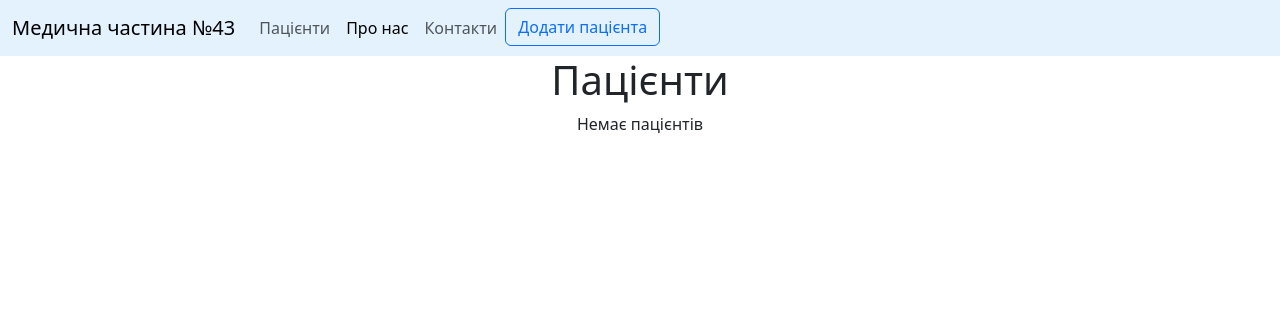
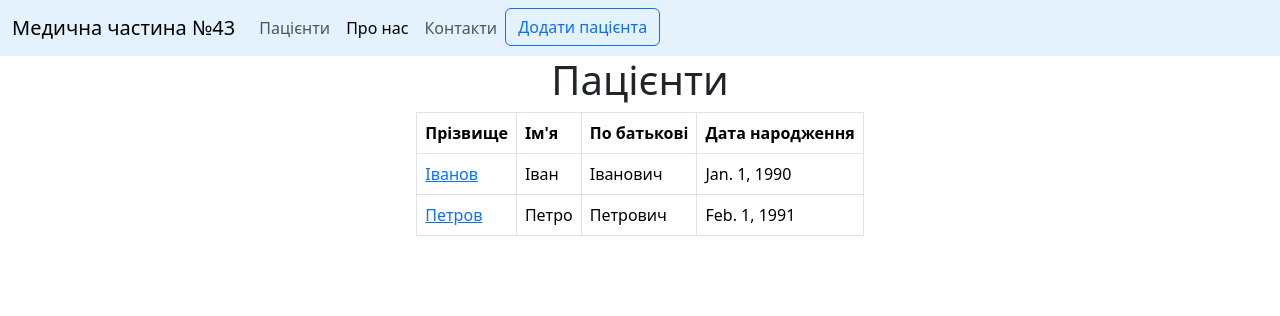
Before and after one commit to DennyCurl/pythonProject, a Django app: page /patients/ in a window 1280 px wide. Shown: the top 316 px of the page. Run offline with Django 5.2, Linux system fonts and the light colour scheme; data comes from the database, SQL or seed files in the repository; some libraries are stand-ins or nearby versions.

Commit message:
update app patients

```diff
--- a/webapp/main/templates/main/layout.html
+++ b/webapp/main/templates/main/layout.html
@@ -23,13 +23,13 @@
             <div class="collapse navbar-collapse" id="navbarNav">
                 <ul class="navbar-nav">
                     <li class="nav-item">
-                        <a class="nav-link" href="{%url 'patients_home'%}">Пацієнти</a>
+                        <a class="nav-link" href="{%url 'patients'%}">Пацієнти</a>
                     </li>
                     <li class="nav-item">
                         <a class="nav-link active" aria-current="page" href="{%url 'about'%}">Про нас</a>
                     </li>
                     <li class="nav-item">
-                        <a class="nav-link" href="{%url 'patients_home'%}">Контакти</a>
+                        <a class="nav-link" href="{%url 'patients'%}">Контакти</a>
                     </li>
                     {% block btn %} {%endblock%}
                 </ul>
--- a/webapp/patients/templates/patients/patient_details.html
+++ b/webapp/patients/templates/patients/patient_details.html
@@ -10,9 +10,9 @@
 
 {%block content %}
     <div class="features">
-        <h1>{{ article.title }}</h1>
-        <p>{{ article.date}}</p>
-        <p>{{ article.full_text}}</p>
+        <h1>{{ patients.last_name }}</h1>
+        <p>{{ patients.date}}</p>
+        <p>{{ patients.full_text}}</p>
         <a href="{% url 'patient_delete' Patients.id %}" class="btn btn-danger">Видалити</a>
         <a href="{% url 'patient_update' Patients.id %}" class="btn btn-info">Редагувати</a>
     </div>
--- a/webapp/patients/templates/patients/patients_home.html
+++ /dev/null
@@ -1,26 +0,0 @@
-{% extends 'main/layout.html'%}
-
-{% block btn %}
-                    <li class="nav-item">
-                        <a class="btn btn btn-outline-primary" href="{%url 'patient_create'%}" role="button">Додати пацієнта</a>
-                    </li>
-{%endblock%}
-
-{%block title %}Пацієнти{% endblock %}
-
-{%block content %}
-    <div class="features">
-        <h1>Пацієнти</h1>
-        {% if Patients %}
-            {% for el in Patients %}
-                <div class="alert alert-warning">
-                    <h3>{{ el.title }}</h3>
-                    <p>{{ el.anons }}</p>
-                    <a href="{% url 'news_details' el.id %}" class="btn btn-warning">Докладно</a>
-                </div>
-            {% endfor %}
-        {% else %}
-            <p>Немає пацієнтів</p>
-        {% endif %}
-    </div>
-{% endblock %}
--- /dev/null
+++ b/webapp/patients/templates/patients/patients_list.html
@@ -0,0 +1,39 @@
+{% extends 'main/layout.html'%}
+
+{% block btn %}
+                    <li class="nav-item">
+                        <a class="btn btn btn-outline-primary" href="{%url 'patient_create'%}" role="button">Додати пацієнта</a>
+                    </li>
+{%endblock%}
+
+{%block title %}Пацієнти{% endblock %}
+
+{%block content %}
+    <div class="features">
+        <h1>Пацієнти</h1>
+        {% if patients %}
+        <table class="table table-stripped table-bordered text-start">
+            <thead>
+                <tr>
+                    <th>Прізвище</th>
+                    <th>Ім'я</th>
+                    <th>По батькові</th>
+                    <th>Дата народження</th>
+                </th>
+            </thead>
+            <tbody>
+            {% for patient in patients %}
+                <tr>
+                    <td><a href="{{ patient.id }}"> {{ patient.last_name }}</a></td>
+                    <td>{{ patient.first_name }}</td>
+                    <td>{{ patient.middle_name }}</td>
+                    <td>{{ patient.birth_date }}</td>
+                </tr>
+            {% endfor %}
+            </tbody>
+        </table>
+        {% else %}
+            <p>Немає пацієнтів</p>
+        {% endif %}
+    </div>
+{% endblock %}
--- a/webapp/patients/urls.py
+++ b/webapp/patients/urls.py
@@ -1,7 +1,7 @@
 from django.urls import path
 from . import views
 urlpatterns = [
-    path('', views.patients_home, name='patients_home'),
+    path('', views.PatientsListView.as_view(), name='patients'),
     path('create', views.patient_create, name='patient_create'),
     path('<int:pk>', views.PatientDetailView.as_view(), name='patient_details'),
     path('<int:pk>/update', views.PatientUpdateView.as_view(), name='patient_update'),
--- a/webapp/patients/views.py
+++ b/webapp/patients/views.py
@@ -1,12 +1,12 @@
 from django.shortcuts import redirect, render
 from .models import Patients
 from .forms import PatientsForm
-from django.views.generic import DetailView, UpdateView, DeleteView
+from django.views.generic import DetailView, UpdateView, DeleteView, ListView
 
 
-def patients_home(request):
-    patients = Patients.objects.all()
-    return render(request, 'patients/patients_home.html', {'patients': patients})
+class PatientsListView(ListView):
+    model = Patients
+    context_object_name = 'patients'
 
 
 class PatientDetailView(DetailView):
```
